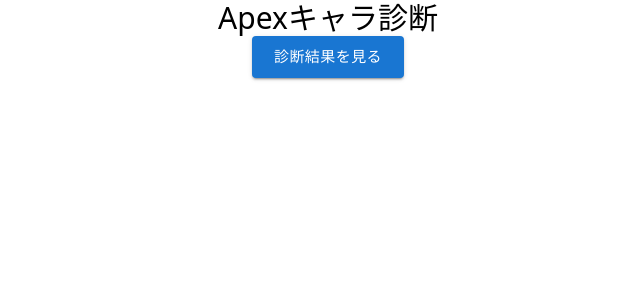
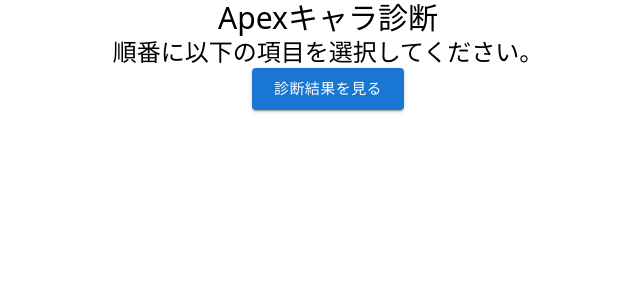
Before and after one commit to hotter6163/diagnosis-app, a Next.js app: page /diagnosis in a window 1280 px wide. Shown: the top 300 px of the page, without its empty margins (312-952 px from the left). Built offline with nearby package versions, Linux system fonts and the light colour scheme.

Commit message:
githubとdiscord連携のための微修正

```diff
--- a/pages/diagnosis/index.tsx
+++ b/pages/diagnosis/index.tsx
@@ -9,6 +9,9 @@
       <h1 className="text-3xl">
         Apexキャラ診断
       </h1>
+      <h2 className="text-2xl">
+        順番に以下の項目を選択してください。
+      </h2>
       <Button variant="contained" className="bg-blue-500" size="large">
         診断結果を見る
       </Button>
--- a/pages/index.tsx
+++ b/pages/index.tsx
@@ -12,7 +12,7 @@
     <main>
       <Box sx={{ backgroundImage: ''}}>
         <h1 className="text-3xl">
-          Apexキャラ診断
+          Apexキャラ
         </h1>
         <Button variant="contained" className="bg-blue-500" size="large">
           <Link href="/diagnosis">
```
